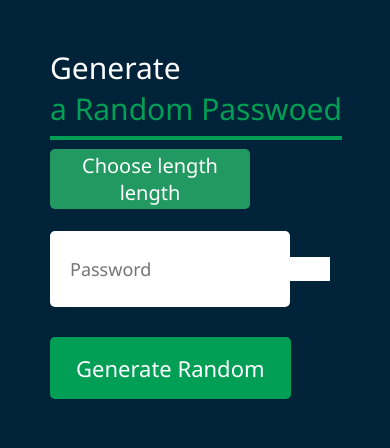
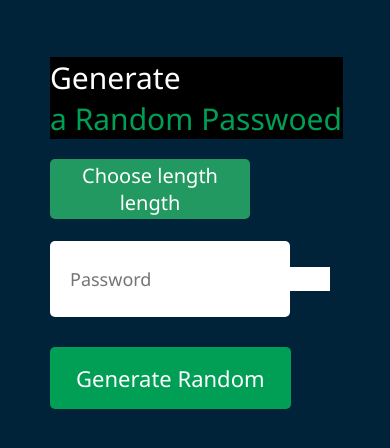
Before and after one commit to sdh7856/pasword, a plain HTML site: page index.html in a window 390 px wide. Drawn offline with Linux system fonts and the light colour scheme.

Commit message:
Add files via upload

```diff
--- a/mb-version.css
+++ b/mb-version.css
@@ -230,12 +230,15 @@
     }
 }
 @media(max-width:420px){
-    #sp-1{
+    #sp-2{
         margin-left: 0px;
+        border-bottom: none;
     }
     .container h1{
         font-size: 30px;
         margin-left: 0px;
+        background-color: black;
+        margin-top: 10px;
     }
     .container{
         width: 100%;
```
Also changed, not shown: index.html (+0 -2 lines), style.css (line endings or trailing spaces), xz.js (line endings or trailing spaces).
